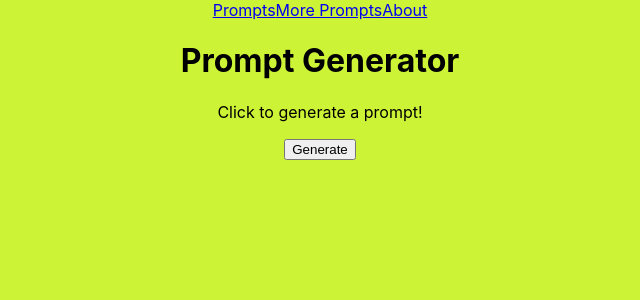
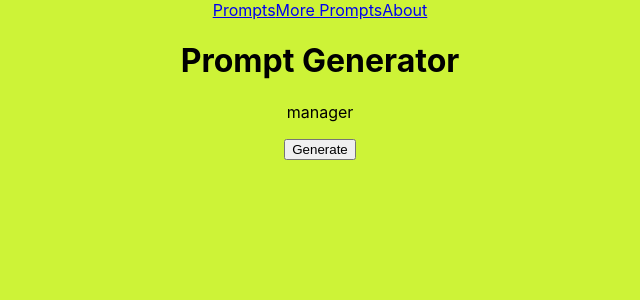
Before and after one commit to sharkham/prompt-generator, a React (Create React App) app: page / in a window 1280 px wide. Shown: the top 300 px of the page, without its empty margins (320-960 px from the left). Built offline with nearby package versions, Linux system fonts and the light colour scheme.

Commit message:
Rearranges code so random prompt generates on load and on refresh

```diff
--- a/src/components/Generator.js
+++ b/src/components/Generator.js
@@ -2,13 +2,12 @@ import React, { useState } from 'react';
 
 const Generator = (props) => {
 
-  const [prompt, setPrompt] = useState("Click to generate a prompt!")
-
-
-
   const generate = () => {
     return props.dataset[Math.floor(Math.random() * props.dataset.length)];
   }
+
+  const [prompt, setPrompt] = useState(() => generate())
+
 
   return (
     <div>
```
